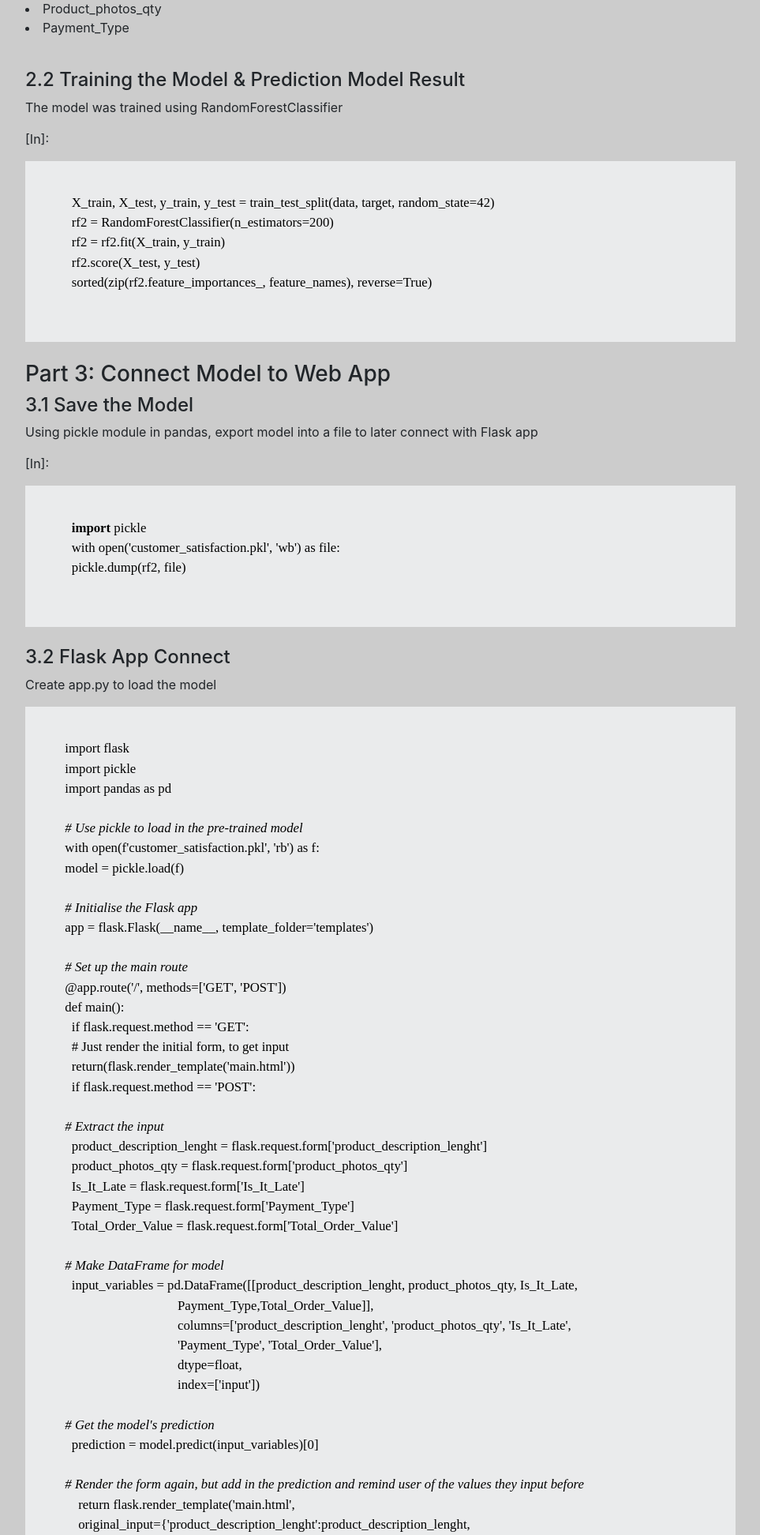
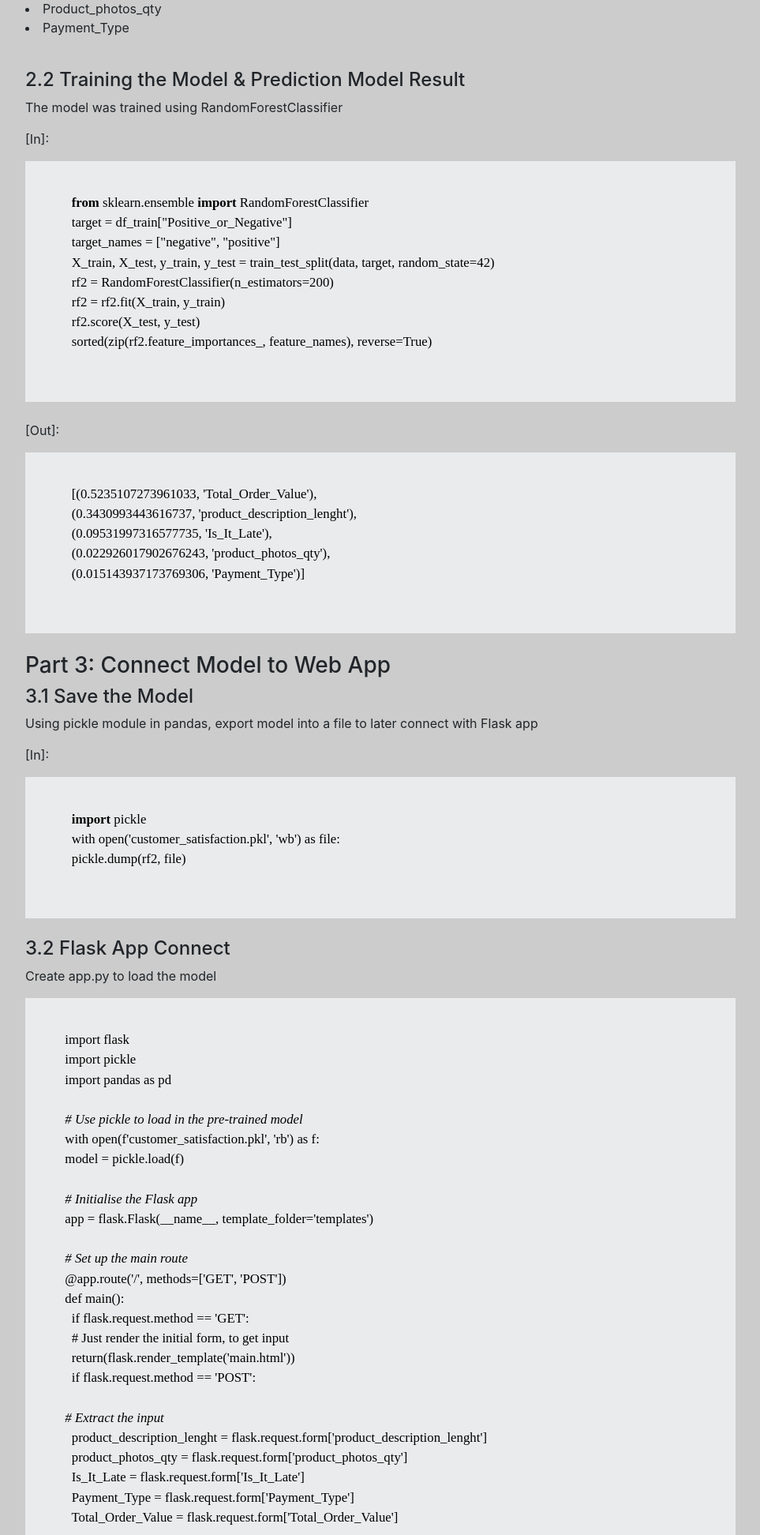
Before and after one commit to lsebahar/Lazuli-Ecommerce-Consulting, a Flask app: page /tutorial.html in a window 1280 px wide. Shown: the part 2722-4666 px from the top of the page at 79% size, without its empty margins (138-1101 px from the left). Run offline with Flask 2, Linux system fonts and the light colour scheme; parts of the project's set-up code (start-up, migrations or seed data) failed here and were passed over; some libraries are stand-ins or nearby versions.

Commit message:
tutorial html change code

```diff
--- a/Lazuli-Final-Deployment/templates/tutorial.html
+++ b/Lazuli-Final-Deployment/templates/tutorial.html
@@ -227,11 +227,27 @@
         <div class="codebox">
           <pre>
             <code>
+              <b>from</b> sklearn.ensemble <b>import</b> RandomForestClassifier
+              target = df_train["Positive_or_Negative"]
+              target_names = ["negative", "positive"]
               X_train, X_test, y_train, y_test = train_test_split(data, target, random_state=42)
               rf2 = RandomForestClassifier(n_estimators=200)
               rf2 = rf2.fit(X_train, y_train)
               rf2.score(X_test, y_test)
               sorted(zip(rf2.feature_importances_, feature_names), reverse=True)
+            </code>
+          </pre>
+        </div>
+        <br>
+        <p>[Out]:</p>
+        <div class="codebox">
+          <pre>
+            <code>
+              [(0.5235107273961033, 'Total_Order_Value'),
+              (0.3430993443616737, 'product_description_lenght'),
+              (0.09531997316577735, 'Is_It_Late'),
+              (0.022926017902676243, 'product_photos_qty'),
+              (0.015143937173769306, 'Payment_Type')]
             </code>
           </pre>
         </div>
```
Also changed, not shown: 2 other files.
